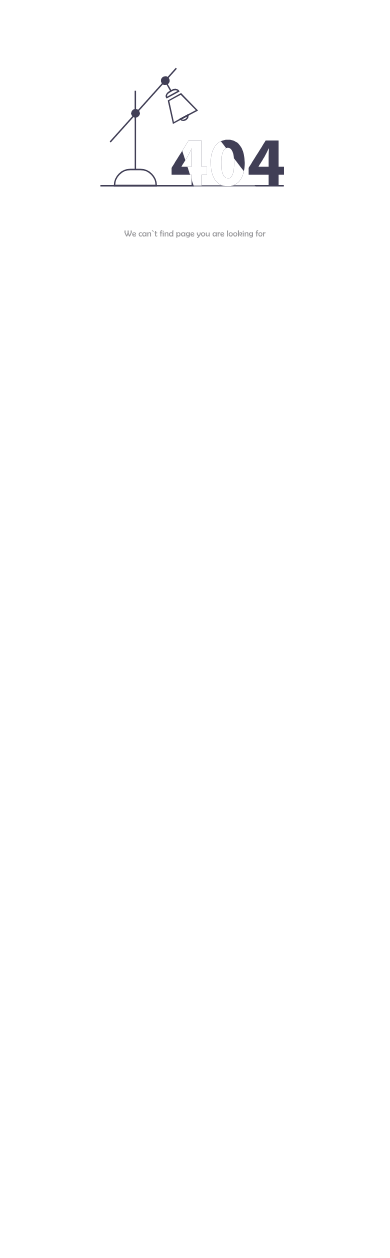
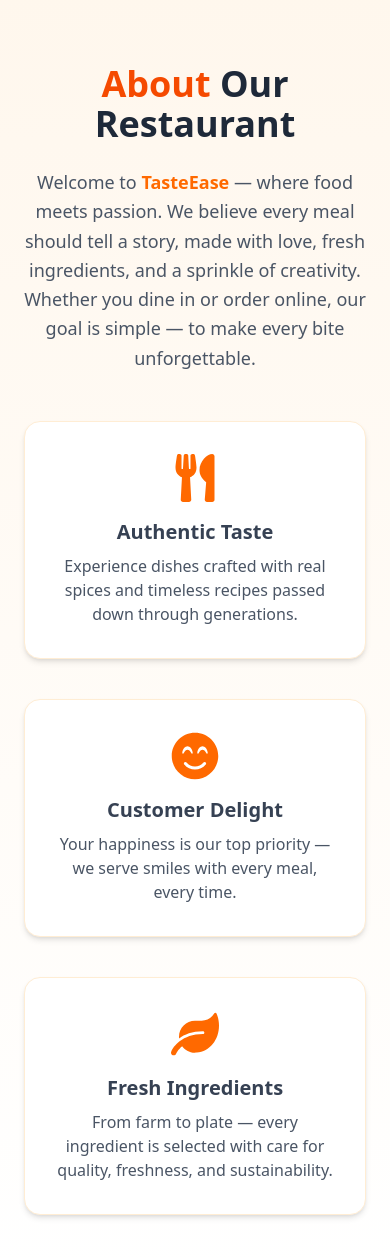
Before and after one commit to mohammad-juwel-63/food-restaurant-management, a React (Vite) app: page /aboutus in a window 390 px wide. Before the commit this address had no page. Shown: the top 1258 px of the page. Before the commit the page ends 844 px from the top, so only its background shows below. Built offline with nearby package versions, Linux system fonts and the light colour scheme.

Commit message:
homepage responsive added

```diff
--- a/index.html
+++ b/index.html
@@ -4,7 +4,7 @@
     <meta charset="UTF-8" />
     <link rel="icon" type="image/svg+xml" href="/src/assets/logo.jpg" />
     <meta name="viewport" content="width=device-width, initial-scale=1.0" />
-    <title>restaurant-management</title>
+    <title>Restaurant-Management</title>
   </head>
   <body>
     <div id="root"></div>
--- a/package.json
+++ b/package.json
@@ -11,10 +11,12 @@
   },
   "dependencies": {
     "@tailwindcss/vite": "^4.1.17",
+    "framer-motion": "^12.23.24",
     "lottie-react": "^2.4.1",
     "react": "^19.1.1",
     "react-dom": "^19.1.1",
     "react-hot-toast": "^2.6.0",
+    "react-icons": "^5.5.0",
     "react-router": "^7.9.5",
     "react-simple-typewriter": "^5.0.1",
     "react-slick": "^0.31.0",
--- /dev/null
+++ b/src/components/AboutUs.jsx
@@ -0,0 +1,82 @@
+import React from "react";
+import { motion } from "framer-motion";
+import { FaUtensils, FaSmileBeam, FaLeaf } from "react-icons/fa";
+
+const AboutUs = () => {
+  return (
+    <div>
+      <section className="bg-gradient-to-b from-orange-50 to-white py-16 px-6 md:px-20">
+        <div className="max-w-6xl mx-auto text-center">
+          <motion.h2
+            initial={{ opacity: 0, y: -40 }}
+            animate={{ opacity: 1, y: 0 }}
+            transition={{ duration: 0.8 }}
+            className="text-4xl font-extrabold text-orange-600 mb-6"
+          >
+            About <span className="text-gray-800">Our Restaurant</span>
+          </motion.h2>
+
+          <motion.p
+            initial={{ opacity: 0 }}
+            animate={{ opacity: 1 }}
+            transition={{ delay: 0.3, duration: 0.8 }}
+            className="text-gray-600 text-lg leading-relaxed mb-12"
+          >
+            Welcome to{" "}
+            <span className="font-semibold text-orange-500">TasteEase</span> —
+            where food meets passion. We believe every meal should tell a story,
+            made with love, fresh ingredients, and a sprinkle of creativity.
+            Whether you dine in or order online, our goal is simple — to make
+            every bite unforgettable.
+          </motion.p>
+
+          <div className="grid grid-cols-1 sm:grid-cols-3 gap-10 mt-8">
+            <motion.div
+              whileHover={{ scale: 1.05 }}
+              className="bg-white rounded-2xl shadow-md p-8 border border-orange-100"
+            >
+              <FaUtensils className="text-5xl text-orange-500 mx-auto mb-4" />
+              <h3 className="text-xl font-semibold mb-2 text-gray-700">
+                Authentic Taste
+              </h3>
+              <p className="text-gray-600">
+                Experience dishes crafted with real spices and timeless recipes
+                passed down through generations.
+              </p>
+            </motion.div>
+
+            <motion.div
+              whileHover={{ scale: 1.05 }}
+              className="bg-white rounded-2xl shadow-md p-8 border border-orange-100"
+            >
+              <FaSmileBeam className="text-5xl text-orange-500 mx-auto mb-4" />
+              <h3 className="text-xl font-semibold mb-2 text-gray-700">
+                Customer Delight
+              </h3>
+              <p className="text-gray-600">
+                Your happiness is our top priority — we serve smiles with every
+                meal, every time.
+              </p>
+            </motion.div>
+
+            <motion.div
+              whileHover={{ scale: 1.05 }}
+              className="bg-white rounded-2xl shadow-md p-8 border border-orange-100"
+            >
+              <FaLeaf className="text-5xl text-orange-500 mx-auto mb-4" />
+              <h3 className="text-xl font-semibold mb-2 text-gray-700">
+                Fresh Ingredients
+              </h3>
+              <p className="text-gray-600">
+                From farm to plate — every ingredient is selected with care for
+                quality, freshness, and sustainability.
+              </p>
+            </motion.div>
+          </div>
+        </div>
+      </section>
+    </div>
+  );
+};
+
+export default AboutUs;
--- a/src/components/ContactUs.jsx
+++ b/src/components/ContactUs.jsx
@@ -24,9 +24,9 @@
   };
 
   return (
-    <div className="my-5 bg-[#191923] py-8 px-4">
+    <div className="my-5 bg-gradient-to-b from-orange-50 to-white py-8 px-4">
       <Toaster position="top-center" reverseOrder={false} />
-      <h1 className="font-poppins text-4xl font-semibold text-center text-white mb-8">
+      <h1 className="font-poppins text-4xl font-semibold text-center text-black mb-8">
         Contact Us
       </h1>
       <form
@@ -39,7 +39,7 @@
             name="name"
             value={formData.name}
             onChange={handleChange}
-            className="grow bg-transparent text-white focus:outline-none"
+            className="grow bg-transparent text-white focus:outline-none placeholder-black"
             placeholder="Name"
           />
         </label>
@@ -50,7 +50,7 @@
             name="email"
             value={formData.email}
             onChange={handleChange}
-            className="grow bg-transparent text-white focus:outline-none"
+            className="grow bg-transparent text-white focus:outline-none placeholder-black"
             placeholder="Email"
           />
         </label>
@@ -58,7 +58,7 @@
         <div>
           <label
             htmlFor="message"
-            className="block text-xl font-medium text-white mb-1"
+            className="block text-xl font-medium text-black mb-1"
           >
             Message
           </label>
--- a/src/components/Footer.jsx
+++ b/src/components/Footer.jsx
@@ -1,11 +1,15 @@
 import React from "react";
+import { Link } from "react-router";
 
 const Footer = () => {
   return (
     <div className="font-poppins">
       <footer className="p-8 md:p-10 bg-[#191923] text-base-content  text-white">
         <nav className="flex flex-wrap justify-center gap-4 text-sm md:text-base mb-6">
-          <a className="link link-hover hover:text-[#EA6A12]">About us</a>
+          <Link to="/aboutus">
+            <a className="link link-hover hover:text-[#EA6A12]">About us</a>
+          </Link>
+
           <a className="link link-hover hover:text-[#EA6A12]">Contact</a>
           <a className="link link-hover hover:text-[#EA6A12]">Jobs</a>
           <a className="link link-hover hover:text-[#EA6A12]">Address</a>
--- a/src/components/OurChefs.jsx
+++ b/src/components/OurChefs.jsx
@@ -3,11 +3,12 @@
 const OurChefs = () => {
   return (
     <div>
-      <section className="bg-[#191923] font-poppins px-6 py-16">
+      <section className="bg-gradient-brand bg-gradient-brand font-poppins px-6 py-16">
         <div className="">
-          <h2 className="text-3xl font-semibold text-center mb-12 text-white font-playfairDisplay">
+          <h2 className="text-3xl font-semibold text-center mb-6 text-black font-playfairDisplay">
             Meet Our Chefs
           </h2>
+
           <div className="grid grid-cols-1 md:grid-cols-2 lg:grid-cols-3 gap-8 font-poppins text-justify">
             <div className="chef-card bg-white rounded-lg shadow-lg overflow-hidden object-cover">
               <img
--- a/src/index.css
+++ b/src/index.css
@@ -5,4 +5,17 @@
 
 @theme {
   --font-poppins: "Poppins", sans-serif;
+  --color-brand-light: #fff7ed;
+  --color-brand: #f97316;
+  --color-brand-dark: #ea580c;
+
+  --bg-gradient-brand: linear-gradient(
+    to bottom,
+    var(--color-brand-light),
+    #ffffff
+  );
 }
+
+.bg-gradient-brand {
+  background-image: var(--bg-gradient-brand);
+}
--- a/src/router/Route.jsx
+++ b/src/router/Route.jsx
@@ -5,6 +5,7 @@
 import ErrorPage from "../components/ErrorPage";
 import AllFoods from "../pages/AllFoods";
 import Gallery from "../pages/Gallery";
+import AboutUs from "../components/AboutUs";
 // import { RouterProvider } from "react-router/dom";
 
 const router = createBrowserRouter([
@@ -27,6 +28,10 @@
     path: "/gallery",
     Component: Gallery,
   },
+  {
+    path: "/aboutus",
+    Component: AboutUs,
+  },
 ]);
 
 export default router;
```
Also changed, not shown: vite.config.js (line endings or trailing spaces), 1 other file (tests, documents, lock files or other folders).
